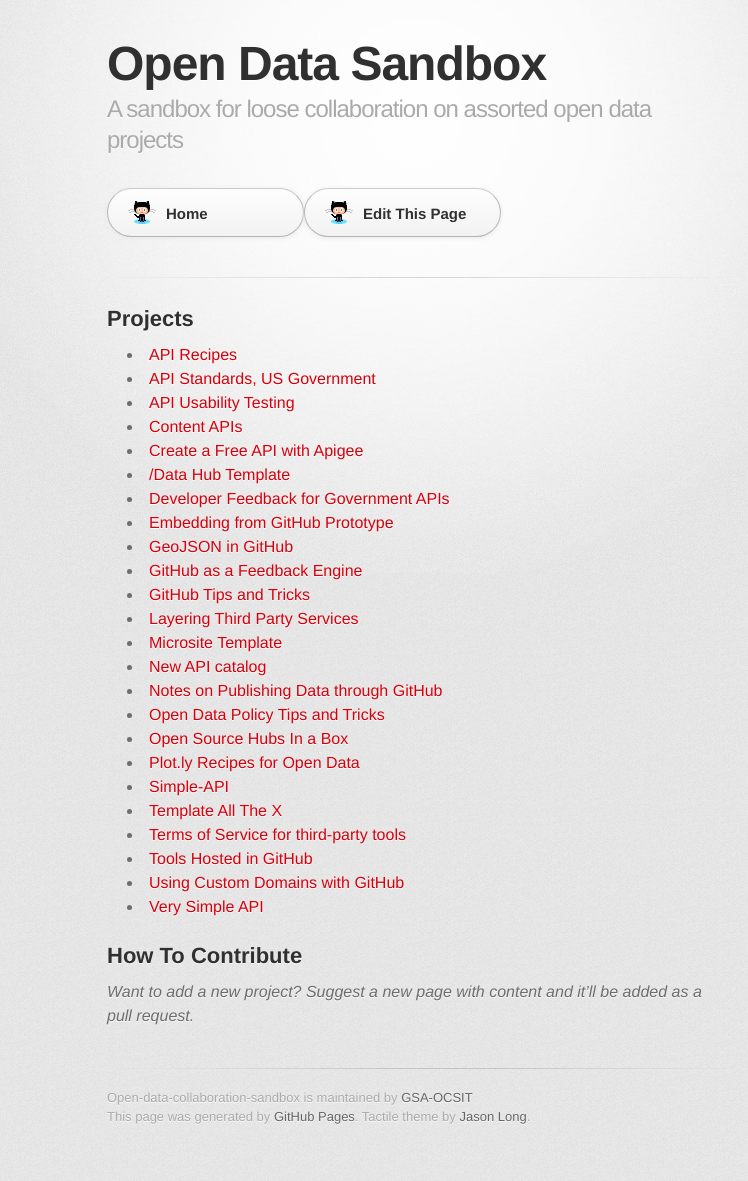
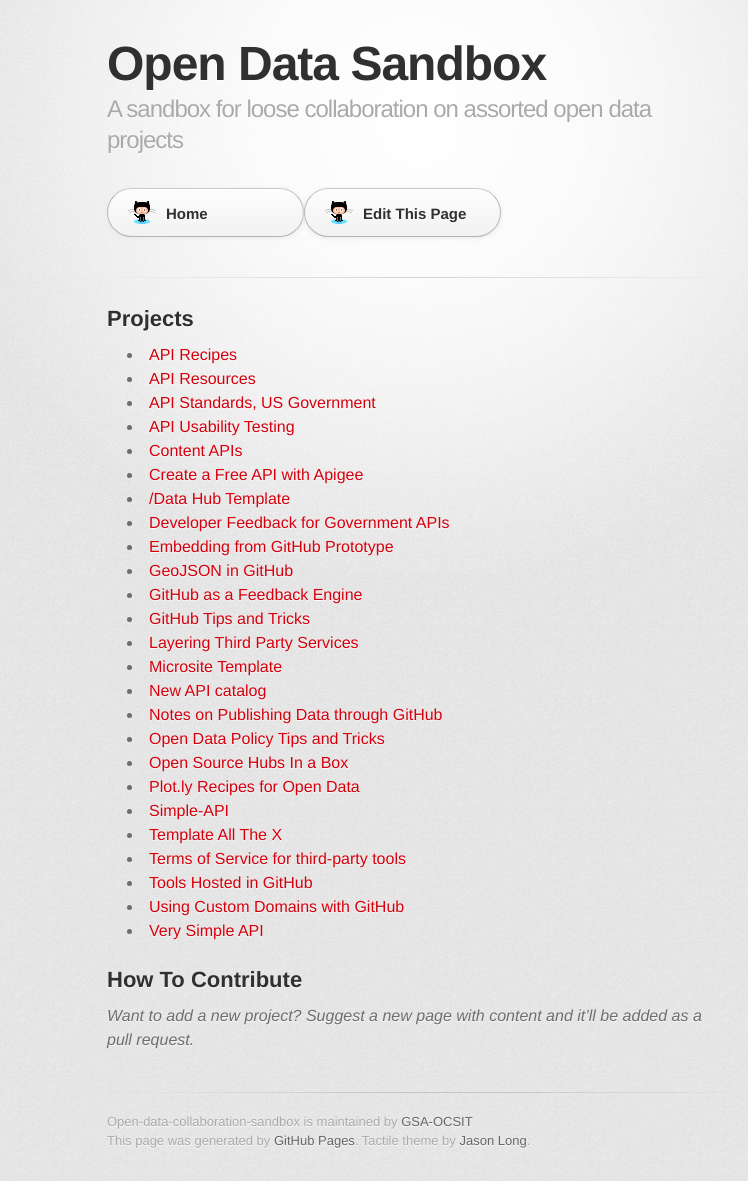
Before and after one commit to GSA/Open-Data-Collaboration-Sandbox, a Jekyll site: the page built from index.md, in a window 1280 px wide. Shown: the whole page, without its empty margins (223-971 px from the left). Built offline with Jekyll 4.4.1, drawn with Linux system fonts in a browser that asks for light colours; some web fonts are replaced; before the commit the page ends 1157 px from its top, so only the background shows below that.

Commit message:
Update index.md

```diff
--- a/index.md
+++ b/index.md
@@ -8,6 +8,7 @@
 ## Projects
 
 * [API Recipes](http://gsa.github.io/Open-Data-Collaboration-Sandbox/api_recipes)
+* [API Resources](https://github.com/GSA/API-Resources)
 * [API Standards, US Government](https://github.com/GSA/API-Resources/blob/master/US_Government_API_Standards.md)
 * [API Usability Testing](http://graybrooks.com/API-Usability-Testing/)
 * [Content APIs](https://github.com/GSA/.Gov-Content-as-an-API)
```
